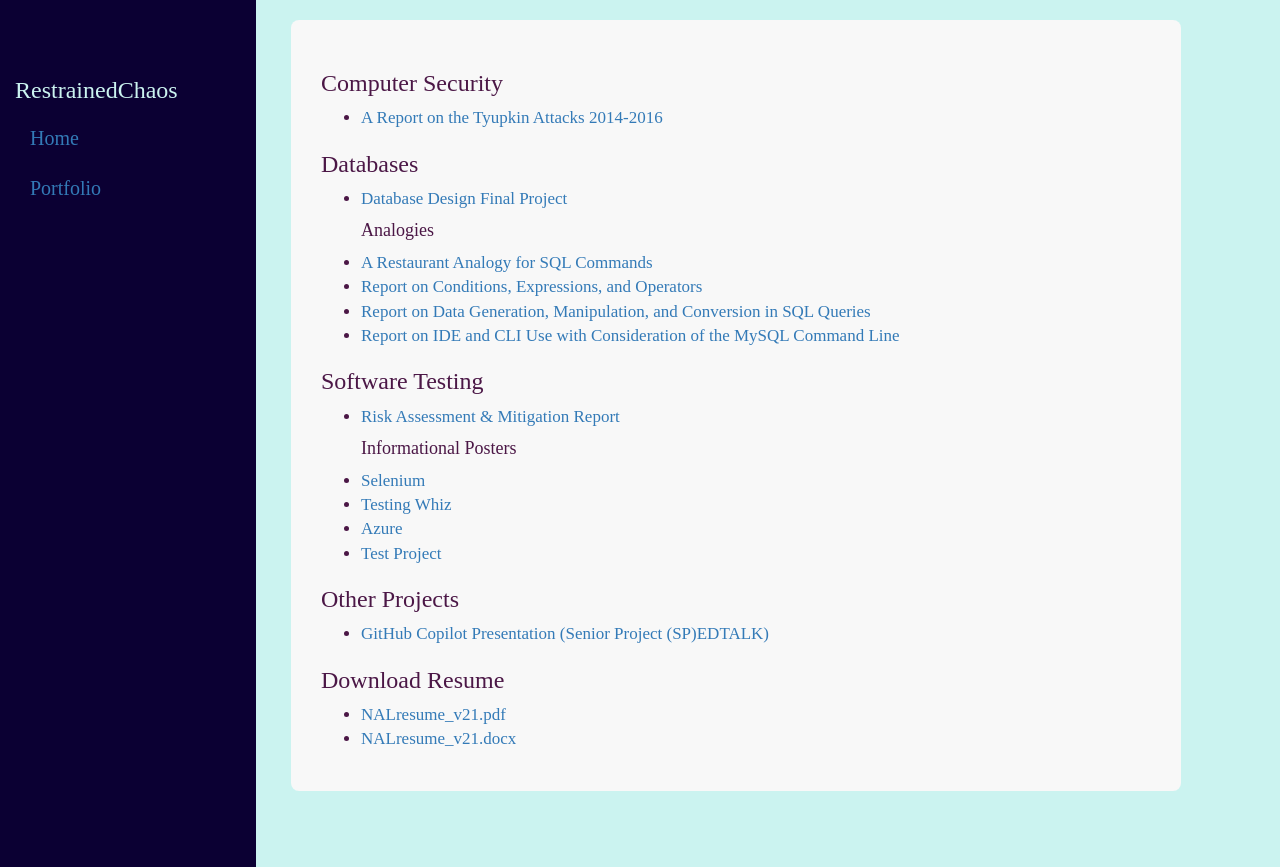
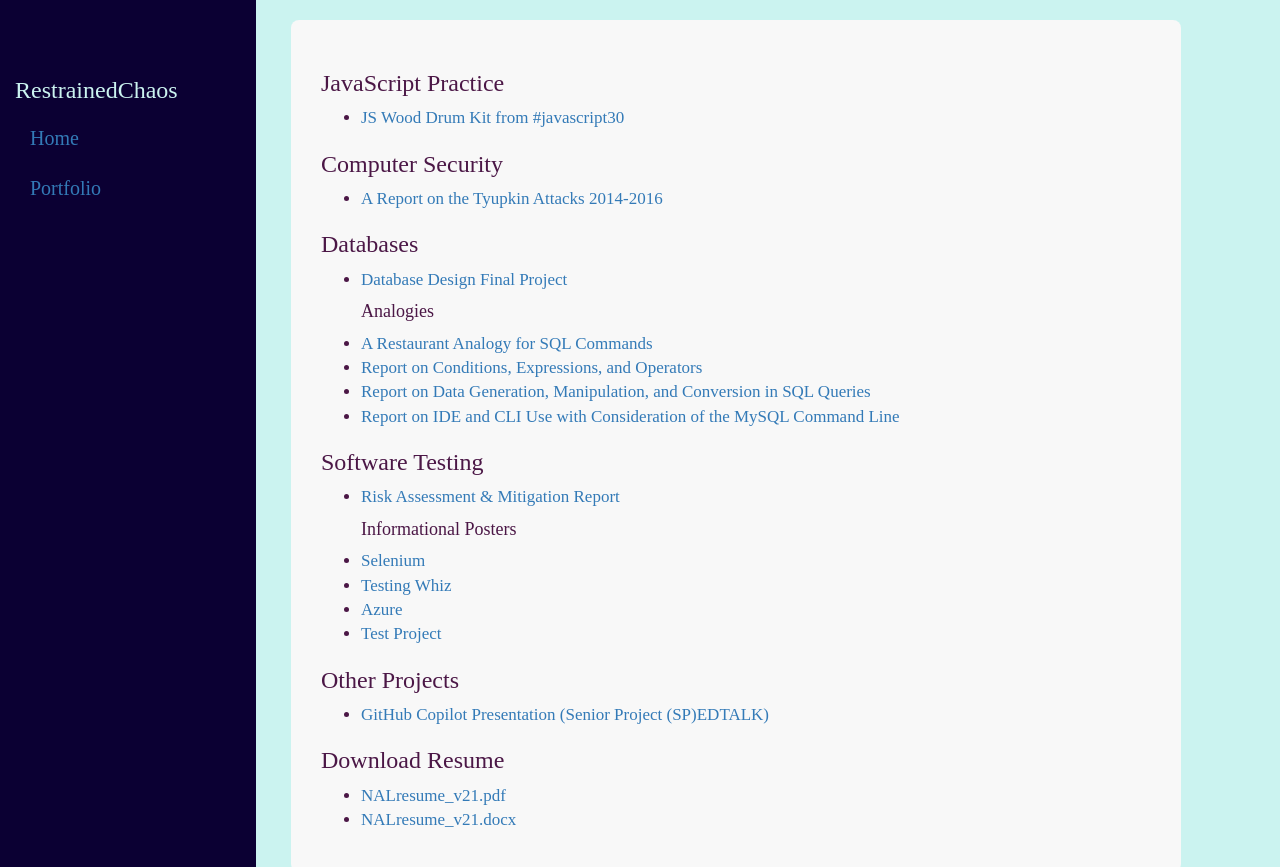
Before and after one commit to PennyAna/restrainedchaos, a plain HTML site: page portfolio.html in a window 1280 px wide. Shown: the top 867 px of the page. Drawn offline with nearby package versions, Linux system fonts and the light colour scheme.

Commit message:
added #js30 project01 to portfolio.html

```diff
--- a/portfolio.html
+++ b/portfolio.html
@@ -27,6 +27,10 @@
             </div>
 			<div class="col-sm-9">
                 <div id="innerpage">
+                    <h3>JavaScript Practice</h3>
+                    <ul>
+                        <li><a href="./Portfolio/javascript_thirty/01 - JavaScript Drum Kit/index.html">JS Wood Drum Kit from #javascript30</a></li>
+                    </ul>
                     <h3>Computer Security</h3>
                     <ul>
                         <li><a href="./Portfolio/tyupkin.pdf">A Report on the Tyupkin Attacks 2014-2016</a></li>
```
Also changed, not shown: IMG_0998.JPG (added), IMG_1008.JPG (added), 1 other file.
